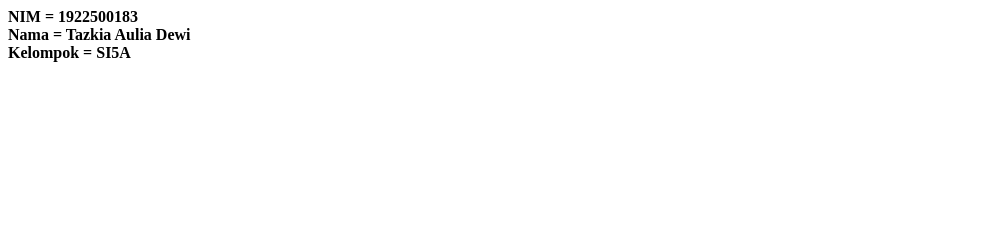
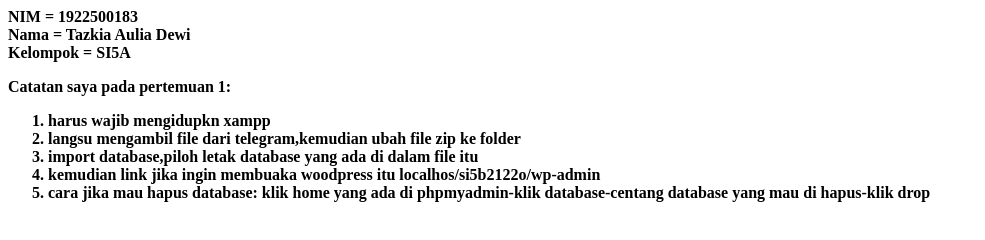
Before and after one commit to TazkiaAulia/si5b2122o, a plain HTML site: page 1/index.html in a window 1280 px wide. Shown: the whole page, without its empty margins (0-985 px from the left). Drawn offline with Linux system fonts and the light colour scheme.

Commit message:
Update index.html

```diff
--- a/1/index.html
+++ b/1/index.html
@@ -2,3 +2,13 @@
   NIM = 1922500183<br>
   Nama = Tazkia Aulia Dewi<br>
   Kelompok  = SI5A<br>
+
+  <p>Catatan saya pada pertemuan 1:</P>
+
+<ol>
+  <li>harus wajib mengidupkn xampp</li>
+  <li>langsu mengambil file dari telegram,kemudian ubah file zip ke folder</li>
+  <li>import database,piloh letak  database yang ada di dalam file itu</li>
+  <li>kemudian link jika ingin membuaka woodpress itu localhos/si5b2122o/wp-admin</li>
+  <li>cara jika mau hapus database: klik home yang ada di phpmyadmin-klik database-centang database yang mau di hapus-klik drop</li>
+</ol>
```
